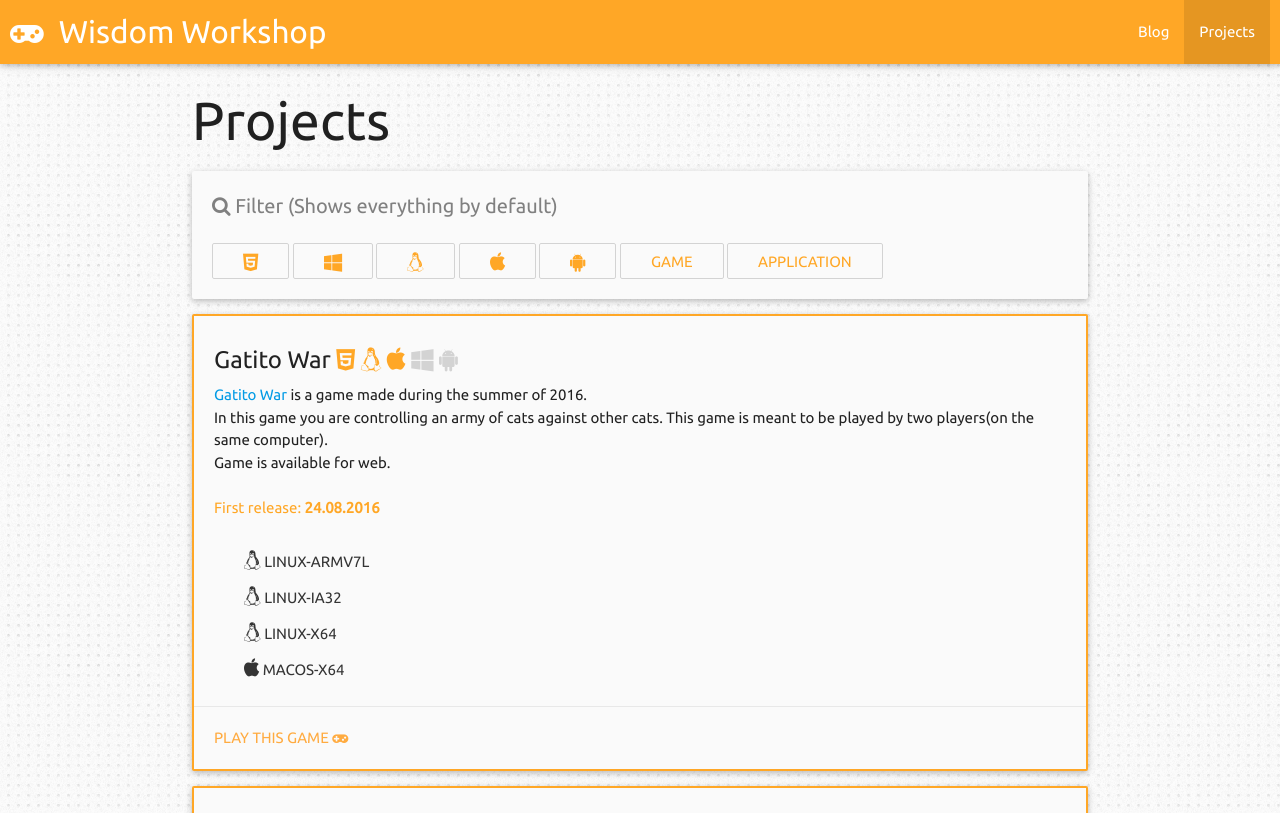
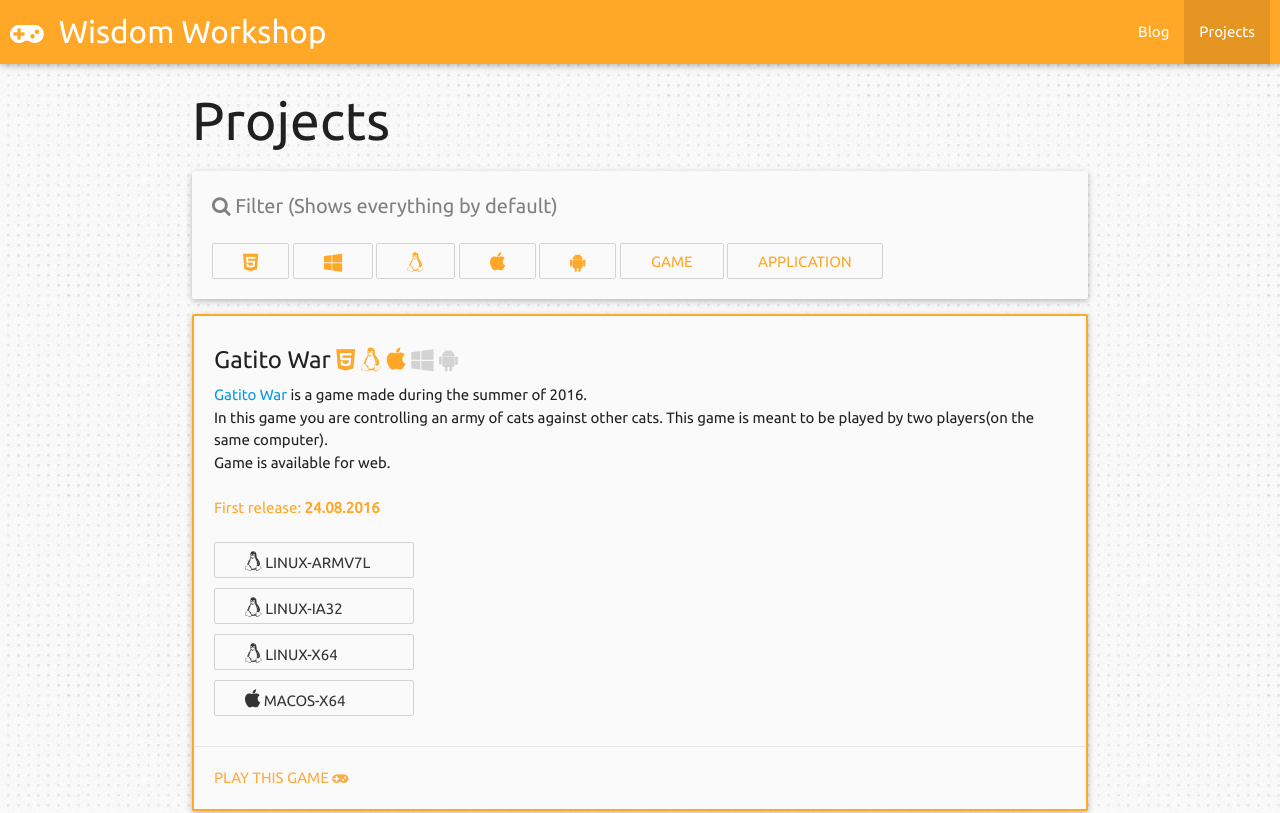
Before and after one commit to Poigar/poigar.github.io, a plain HTML site: page projects.html in a window 1280 px wide. Shown: the top 813 px of the page. Drawn offline with Linux system fonts and the light colour scheme.

Commit message:
downloadbtn

```diff
--- a/css/base.css
+++ b/css/base.css
@@ -65,3 +65,9 @@ body{
 .filter-active{
 	color: #ffa726 !important;
 }
+
+.download-btn{
+	border:1px solid lightgray;
+	margin-bottom:10px;
+	width: 200px;
+}
```
